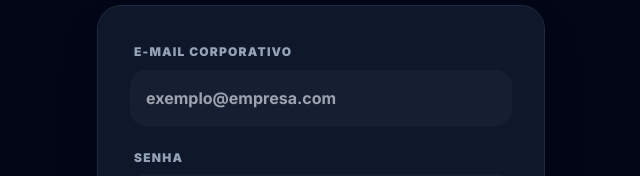
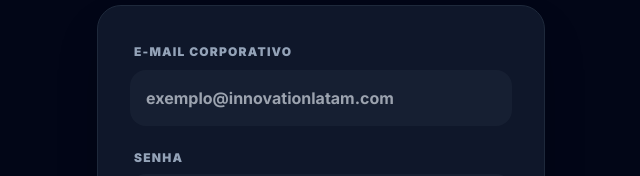
Before and after one commit to andersoninnovationlatam/dashboard-roi-v4, a React (Vite) app: page /#/login in a window 1280 px wide. Shown: the part 292-468 px from the top of the page, without its empty margins (319-959 px from the left). Built offline with nearby package versions, Linux system fonts and the light colour scheme; no server answers.

Commit message:
v0.1.2 ajuste foto

```diff
--- a/components/Sidebar.tsx
+++ b/components/Sidebar.tsx
@@ -48,7 +48,7 @@ const Sidebar: React.FC<SidebarProps> = ({ isOpen, onToggle }) => {
             </svg>
           </button>
 
-          <div className="w-10 h-10 bg-indigo-600 rounded-xl flex items-center justify-center font-black text-xl shadow-lg shadow-indigo-500/20 transition-transform hover:scale-105 cursor-pointer flex-shrink-0"><img src="/images/InnovationLatam300-removebg-preview.png" alt="Innovation Latam" className="w-full h-full object-contain" /></div>
+          <div className="w-10 h-10 bg-indigo-600 rounded-xl flex items-center justify-center font-black text-xl shadow-lg shadow-indigo-500/20 transition-transform hover:scale-105 cursor-pointer flex-shrink-0"><img src="/InnovationLatam300-removebg-preview.png" alt="Innovation Latam" className="w-full h-full object-contain" /></div>
           {isOpen && (
             <div className="overflow-hidden">
               <h1 className="font-black text-lg leading-tight tracking-tight whitespace-nowrap">ROI Analytics</h1>
--- a/pages/Login.tsx
+++ b/pages/Login.tsx
@@ -31,7 +31,7 @@ const Login: React.FC = () => {
       <div className="max-w-md w-full">
         <div className="text-center mb-10">
           <div className="inline-flex items-center justify-center w-16 h-16 bg-indigo-600 rounded-2xl shadow-xl shadow-indigo-500/20 mb-4 text-white font-black text-3xl">
-            <img src="../images/InnovationLatam300-removebg-preview.png" alt="Innovation Latam" className="w-full h-full object-contain" />
+            <img src="/InnovationLatam300-removebg-preview.png" alt="Innovation Latam" className="w-full h-full object-contain" />
           </div>
           <h1 className="text-3xl font-black text-slate-900 dark:text-white">ROI Analytics</h1>
           <p className="text-slate-500 dark:text-slate-400 mt-2 font-medium">Faça login para gerenciar seus projetos de IA</p>
@@ -52,7 +52,7 @@ const Login: React.FC = () => {
               value={email}
               onChange={(e) => setEmail(e.target.value)}
               className="w-full bg-slate-50 dark:bg-slate-800/50 border-none rounded-2xl p-4 font-bold outline-none focus:ring-2 focus:ring-indigo-500 transition-all dark:text-white"
-              placeholder="exemplo@empresa.com"
+              placeholder="exemplo@innovationlatam.com"
             />
           </div>
 
```
Also changed, not shown: InnovationLatam300-removebg-preview.png (renamed from images/InnovationLatam300-removebg-preview.png).
